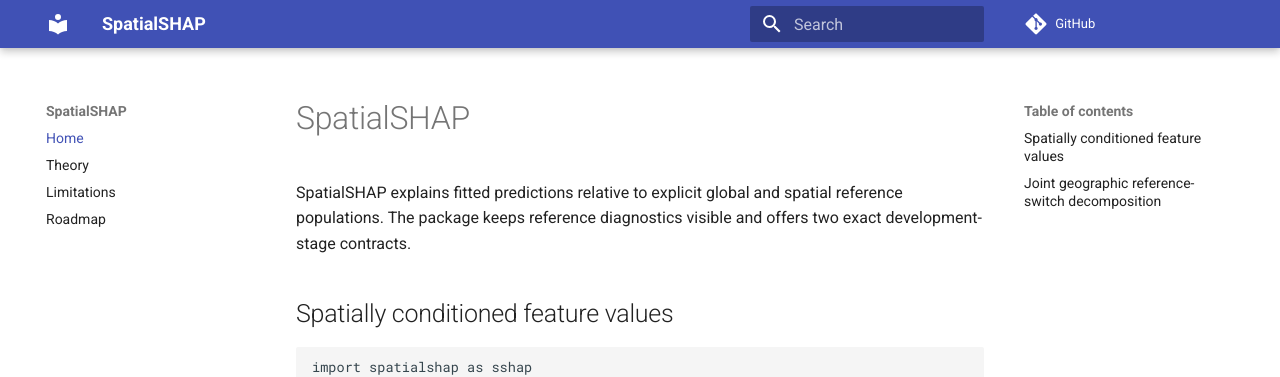
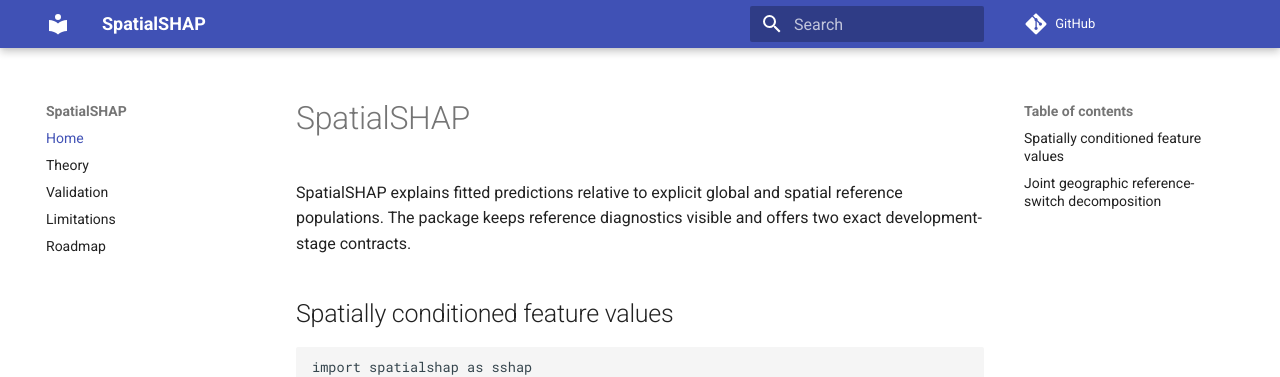
Before and after one commit to hujinghaoabcd/spatialshap, an MkDocs documentation site: the page built from docs/index.md, in a window 1280 px wide. Shown: the top 377 px of the page. Built offline with MkDocs 1.6.1 and Material for MkDocs 9.7.7, drawn with Linux system fonts in a browser that asks for light colours; comment, search, counter and statistics services are not loaded.

Commit message:
Add validation documentation

```diff
--- a/mkdocs.yml
+++ b/mkdocs.yml
@@ -6,6 +6,7 @@ theme:
 nav:
   - Home: index.md
   - Theory: theory.md
+  - Validation: validation.md
   - Limitations: limitations.md
   - Roadmap: roadmap.md
 plugins:
```
